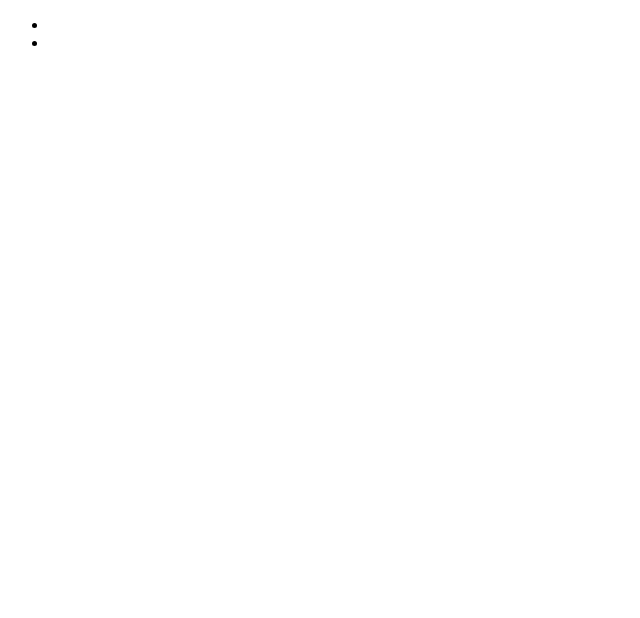
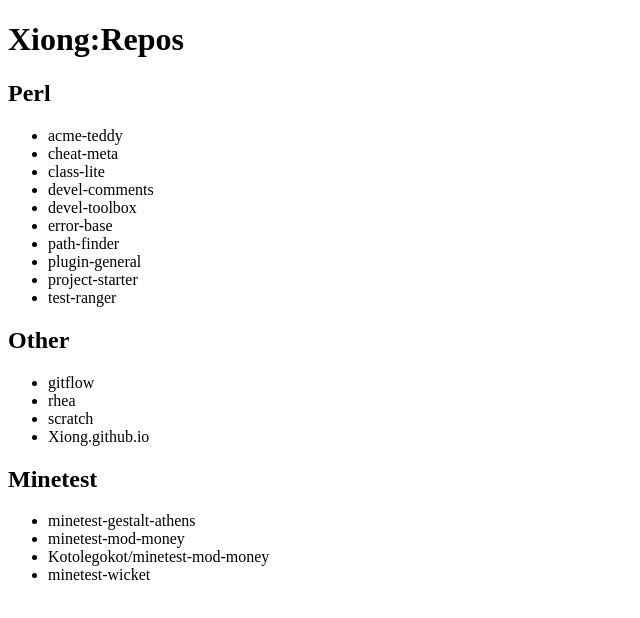
Before and after one commit to Xiong/Xiong.github.io, a plain HTML site: page index.html in a window 1280 px wide. Shown: the whole page, without its empty margins (0-640 px from the left). Drawn offline with Linux system fonts and the light colour scheme.

Commit message:
Organize repos.

```diff
--- a/index.html
+++ b/index.html
@@ -6,15 +6,77 @@
 </head>
 <body>
 
+<h1>Xiong:Repos</h1>
+
+
+<h2>Perl</h2>
 <ul>
     <li>
+        acme-teddy
+    </li>
+    <li>
+        cheat-meta
+    </li>
+    <li>
+        class-lite
+    </li>
+    <li>
+        devel-comments
+    </li>
+    <li>
+        devel-toolbox
+    </li>
+    <li>
+        error-base
+    </li>
+    <li>
+        path-finder
+    </li>
+    <li>
+        plugin-general
+    </li>
+    <li>
+        project-starter
+    </li>
+    <li>
+        test-ranger
     </li>
 
+</ul>
+
+<h2>Other</h2>
+
+<ul>
     <li>
+        gitflow
+    </li>
+    <li>
+        rhea
+    </li>
+    <li>
+        scratch
+    </li>
+    <li>
+        Xiong.github.io
     </li>
 
+</ul>
 
+<h2>Minetest</h2>
 
+<ul>
+    <li>
+        minetest-gestalt-athens
+    </li>
+    <li>
+        minetest-mod-money
+    </li>
+    <li>
+        Kotolegokot/minetest-mod-money
+    </li>
+    <li>
+        minetest-wicket
+    </li>
 
 </ul>
 
```
Lines whose indentation alone changed are shown as unchanged.
